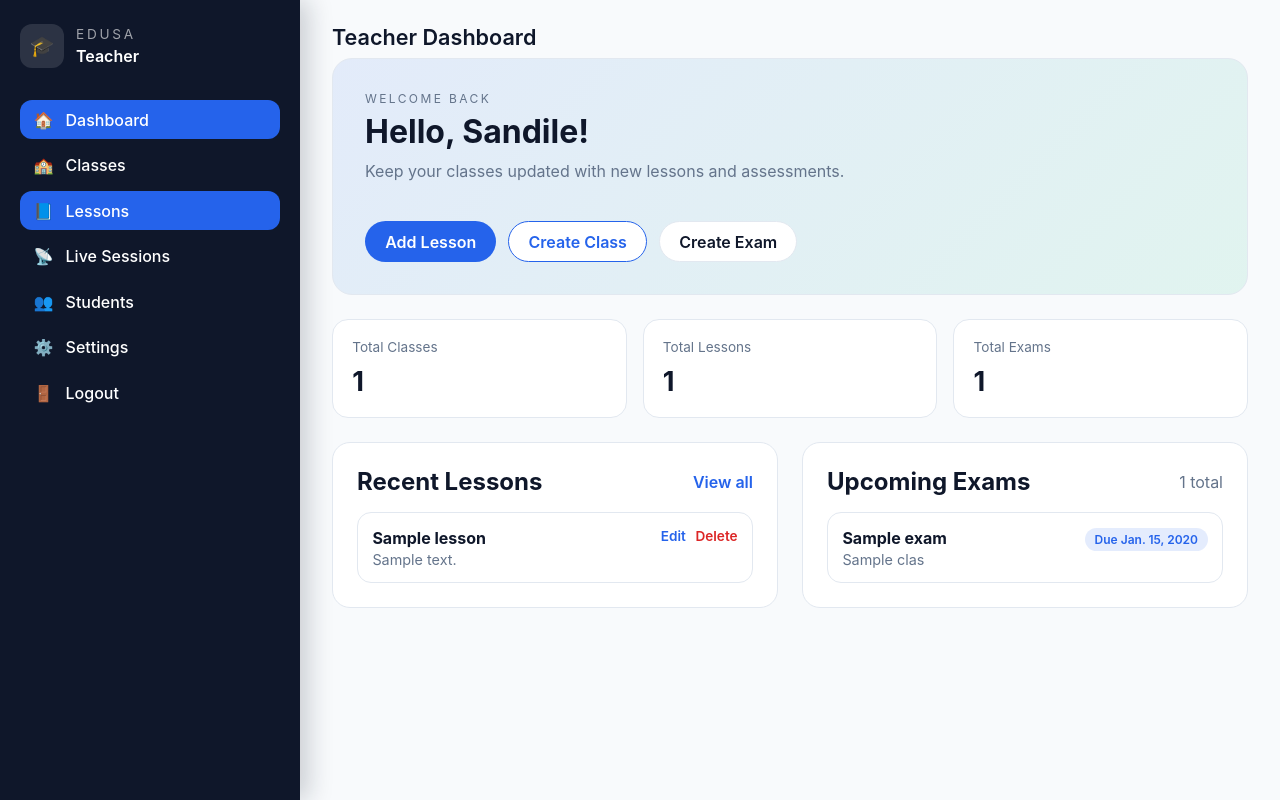
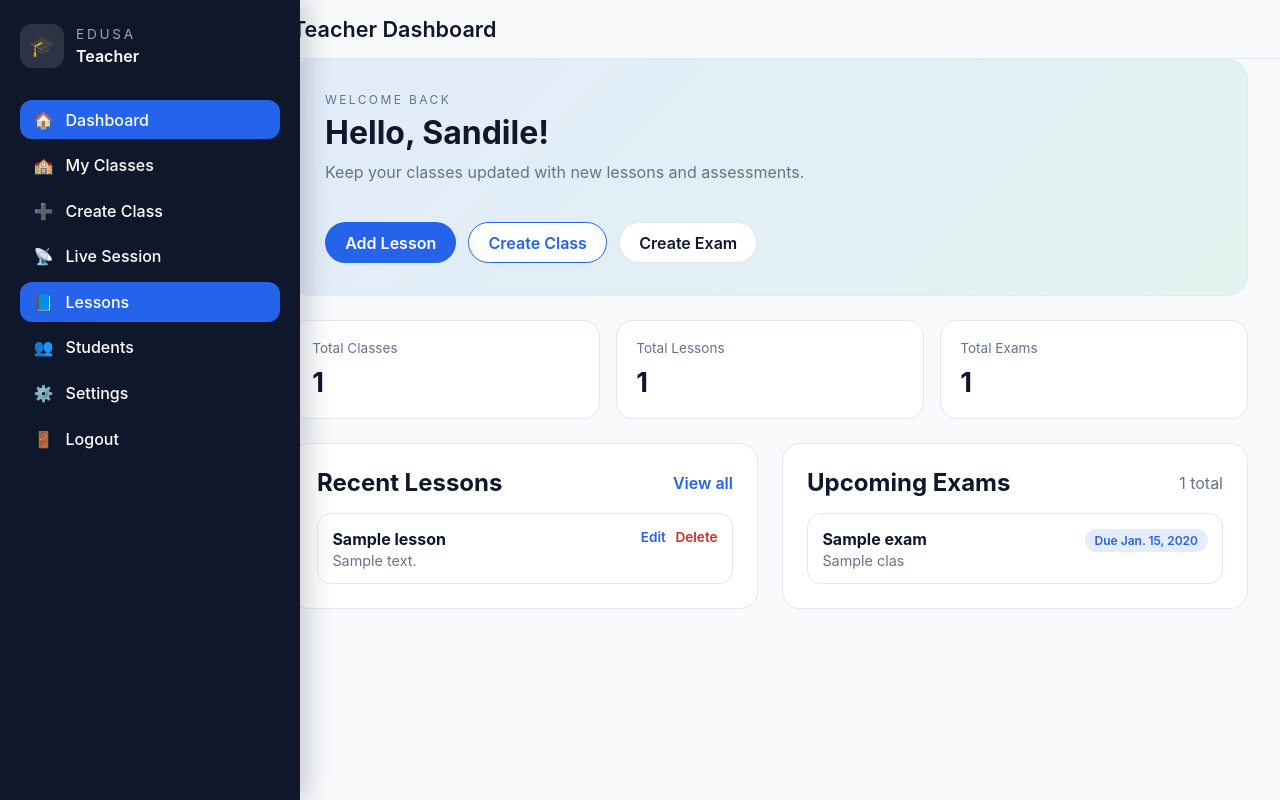
Before and after one commit to sandiletarget/EduSA, a Django app: page /teacher/ in a window 1280 px wide. Run offline with Django 5.2, Linux system fonts and the light colour scheme; a user stored in the database is signed in; tables that the repository leaves empty hold one stand-in row (values such as "Sample post").

Commit message:
Update dashboard navigation layout

```diff
--- a/core/static/core/css/dashboard.css
+++ b/core/static/core/css/dashboard.css
@@ -13,6 +13,8 @@
   --hover: #7c3aed;
   --sidebar-bg: #0f172a;
   --accent: #2563eb;
+  --accent-secondary: #16a34a;
+  --accent-warm: #f59e0b;
 }
 
 body.dashboard-body {
@@ -41,6 +43,9 @@ body.student-theme {
   color: #ffffff;
   padding: 1.5rem 1.25rem;
   box-shadow: 8px 0 24px rgba(15, 23, 42, 0.2);
+  position: fixed;
+  inset: 0 auto 0 0;
+  z-index: 40;
 }
 
 .sidebar-brand {
@@ -110,13 +115,20 @@ body.student-theme {
   flex: 1;
   display: flex;
   flex-direction: column;
+  margin-left: 260px;
 }
 
 .dashboard-topbar {
   display: flex;
   align-items: center;
   gap: 1rem;
-  padding: 1.5rem 2rem 0.5rem;
+  padding: 1rem 2rem;
+  position: sticky;
+  top: 0;
+  background: rgba(248, 250, 252, 0.9);
+  backdrop-filter: blur(10px);
+  border-bottom: 1px solid var(--border);
+  z-index: 30;
 }
 
 .dashboard-topbar__title {
@@ -133,6 +145,19 @@ body.student-theme {
   font-size: 1.1rem;
   box-shadow: 0 6px 12px rgba(15, 23, 42, 0.12);
   cursor: pointer;
+}
+
+.mobile-navbar {
+  display: none;
+  gap: 0.75rem;
+  margin-left: auto;
+  font-size: 0.85rem;
+}
+
+.mobile-navbar a {
+  color: var(--text);
+  text-decoration: none;
+  font-weight: 600;
 }
 
 .dashboard-content {
@@ -319,8 +344,6 @@ body.student-theme {
 
 @media (max-width: 900px) {
   .dashboard-sidebar {
-    position: fixed;
-    inset: 0 auto 0 0;
     transform: translateX(-100%);
     transition: transform 0.2s ease;
     z-index: 50;
@@ -336,5 +359,10 @@ body.student-theme {
 
   .dashboard-main {
     width: 100%;
+    margin-left: 0;
+  }
+
+  .mobile-navbar {
+    display: flex;
   }
 }
--- a/core/templates/core/base_dashboard.html
+++ b/core/templates/core/base_dashboard.html
@@ -29,6 +29,11 @@ dashboard-body{% if role_theme == "teacher" %} teacher-theme{% elif role_theme =
         <div class="dashboard-topbar__title">
           {% block dashboard_title %}{% endblock %}
         </div>
+        {% if role_theme == "teacher" %}
+          {% include "core/teacher_navbar_mobile.html" %}
+        {% elif role_theme == "student" %}
+          {% include "core/student_navbar_mobile.html" %}
+        {% endif %}
       </header>
       <section class="dashboard-content">
         {% block dashboard_content %}{% endblock %}
--- /dev/null
+++ b/core/templates/core/base_student.html
@@ -0,0 +1,4 @@
+{% extends "core/base_dashboard.html" %}
+
+{# Student dashboard base layout #}
+{% block dashboard_title %}{% block student_title %}Student Dashboard{% endblock %}{% endblock %}
--- /dev/null
+++ b/core/templates/core/base_teacher.html
@@ -0,0 +1,4 @@
+{% extends "core/base_dashboard.html" %}
+
+{# Teacher dashboard base layout #}
+{% block dashboard_title %}{% block teacher_title %}Teacher Dashboard{% endblock %}{% endblock %}
--- a/core/templates/core/student_dashboard.html
+++ b/core/templates/core/student_dashboard.html
@@ -1,6 +1,4 @@
-{% extends "core/base_dashboard.html" %}
-
-{% block dashboard_title %}Student Dashboard{% endblock %}
+{% extends "core/base_student.html" %}
 
 {% block dashboard_content %}
 <section class="dashboard-hero">
--- a/core/templates/core/student_progress.html
+++ b/core/templates/core/student_progress.html
@@ -1,6 +1,6 @@
-{% extends "core/base_dashboard.html" %}
+{% extends "core/base_student.html" %}
 
-{% block dashboard_title %}Progress{% endblock %}
+{% block student_title %}Progress{% endblock %}
 
 {% block dashboard_content %}
 <section class="panel">
--- a/core/templates/core/teacher_dashboard.html
+++ b/core/templates/core/teacher_dashboard.html
@@ -1,6 +1,4 @@
-{% extends "core/base_dashboard.html" %}
-
-{% block dashboard_title %}Teacher Dashboard{% endblock %}
+{% extends "core/base_teacher.html" %}
 
 {% block dashboard_content %}
 <section class="dashboard-hero">
--- /dev/null
+++ b/core/templates/core/teacher_navbar_mobile.html
@@ -0,0 +1,8 @@
+{# Mobile top navbar for teachers #}
+<nav class="mobile-navbar" aria-label="Teacher mobile navigation">
+  <a href="{% url 'teacher_dashboard' %}">Dashboard</a>
+  <a href="{% url 'classes:class_create' %}">My Classes</a>
+  <a href="{% url 'lesson_add' %}">Lessons</a>
+  <a href="{% url 'classes:live_class_room' classroom.pk %}">Live</a>
+  <a href="{% url 'logout' %}">Logout</a>
+</nav>
--- a/core/templates/core/teacher_sidebar.html
+++ b/core/templates/core/teacher_sidebar.html
@@ -15,15 +15,19 @@
   </a>
   <a class="sidebar-link{% if path|slice:':9' == '/classes/' %} is-active{% endif %}" href="{% url 'classes:class_create' %}">
     <span class="sidebar-icon">🏫</span>
-    Classes
+    My Classes
+  </a>
+  <a class="sidebar-link{% if path == '/classes/create/' %} is-active{% endif %}" href="{% url 'classes:class_create' %}">
+    <span class="sidebar-icon">➕</span>
+    Create Class
+  </a>
+  <a class="sidebar-link" href="{% url 'classes:class_create' %}">
+    <span class="sidebar-icon">📡</span>
+    Live Session
   </a>
   <a class="sidebar-link{% if path|slice:':9' == '/teacher/' %} is-active{% endif %}" href="{% url 'lesson_add' %}">
     <span class="sidebar-icon">📘</span>
     Lessons
-  </a>
-  <a class="sidebar-link" href="{% url 'classes:class_create' %}">
-    <span class="sidebar-icon">📡</span>
-    Live Sessions
   </a>
   <a class="sidebar-link" href="{% url 'teacher_quiz_results' %}">
     <span class="sidebar-icon">👥</span>
```
Also changed, not shown: core/templates/core/student_navbar_mobile.html (added, +8 -0 lines), core/templates/core/student_sidebar.html (+10 -6 lines).
